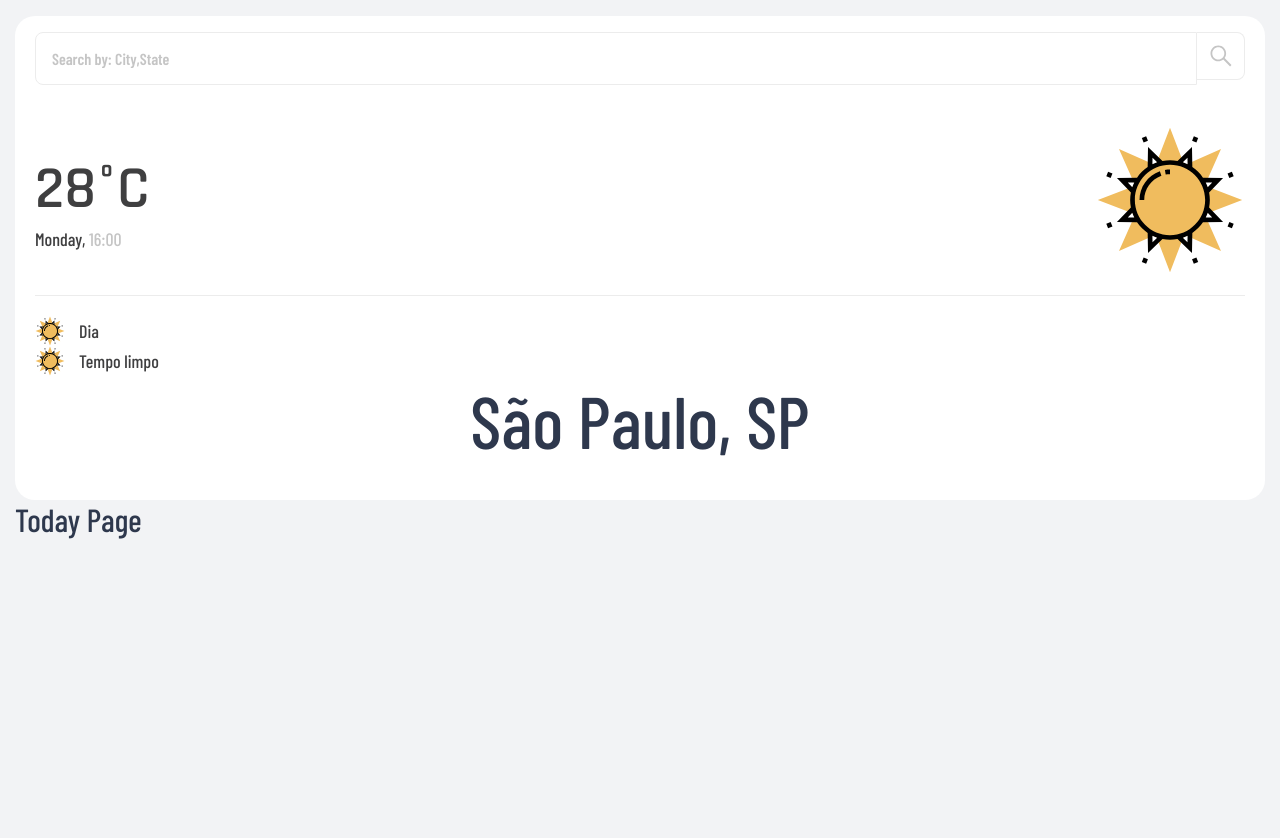
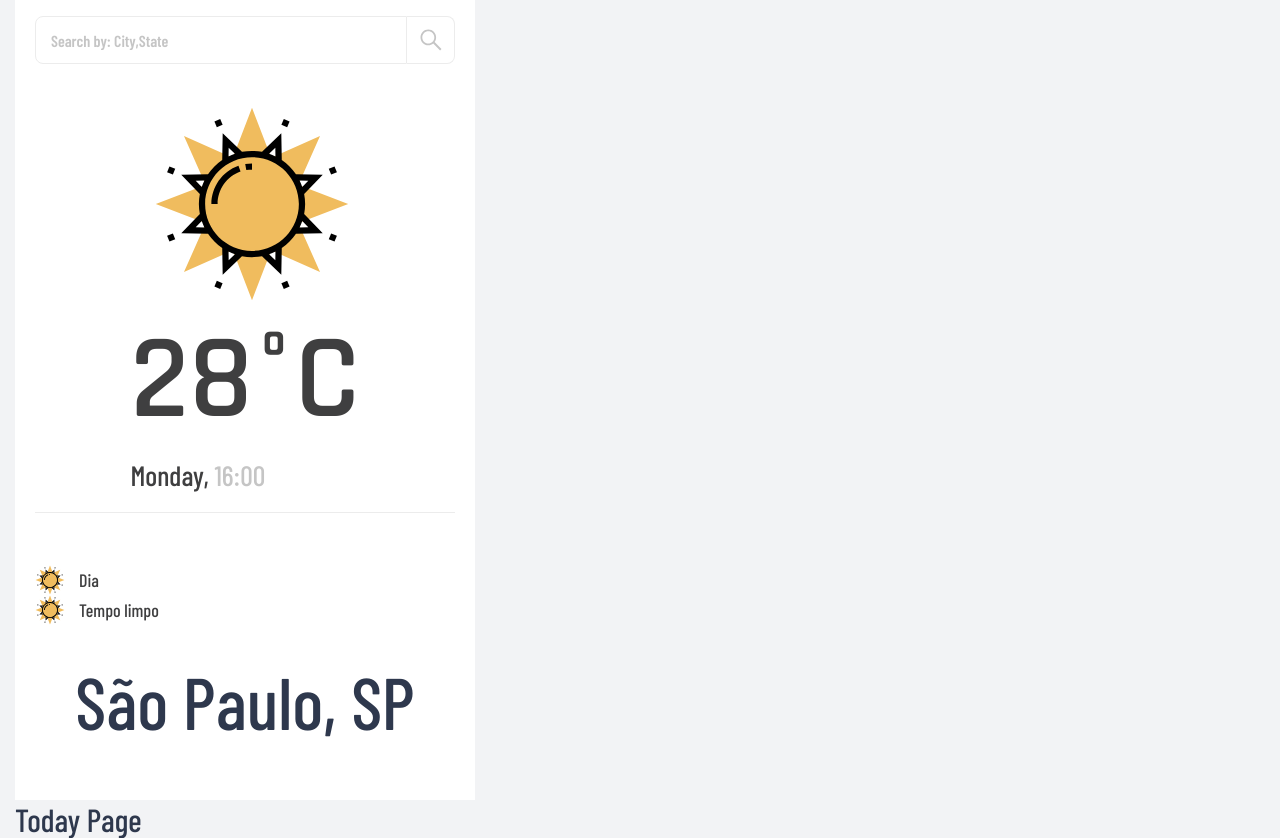
Before and after one commit to dfsilvadev/react-firebase, a React (Create React App) app: page / in a window 1280 px wide. Before the commit the page ends 800 px from the top, so only its background shows below. Built offline with nearby package versions, Linux system fonts and the light colour scheme; a web font is replaced by a local one.

Commit message:
feat: ajustando o responsivo do component

```diff
--- a/src/components/WeatherResume/styles.js
+++ b/src/components/WeatherResume/styles.js
@@ -16,7 +16,7 @@ export const WatherResumeContent = styled.aside`
       flex: 1;
       border: 1px solid var(--gray-line);
       border-radius: 0.5rem 0 0 0.5rem;
-      padding: 1rem;
+      padding: 13px 15px;
       font-size: 1rem;
       &::placeholder {
         color: var(--text-highlight);
@@ -37,7 +37,6 @@ export const WatherResumeContent = styled.aside`
       justify-content: center;
     }
   }
-
   .data-temp {
     display: flex;
     align-items: center;
@@ -82,4 +81,50 @@ export const WatherResumeContent = styled.aside`
       font-size: 4.5625rem;
     }
   }
+
+  @media (min-width: 768px) {
+    .data-temp {
+      justify-content: flex-end;
+      img {
+        margin-left: 0.875rem;
+      }
+      .temperature {
+        strong {
+          font-size: 7.5rem;
+        }
+        p {
+          font-size: 1.75rem;
+        }
+      }
+    }
+  }
+
+  @media (min-width: 1200px) {
+    max-width: 460px;
+    height: 100vh;
+    margin-top: 0;
+    border-radius: 0;
+
+    .data-temp {
+      flex-direction: column;
+      img {
+        width: 200px;
+      }
+      .temperature {
+        strong {
+          font-size: 7.5rem;
+        }
+        p {
+          font-size: 1.75rem;
+        }
+      }
+    }
+    .data-city {
+      display: flex;
+      flex-direction: column;
+      .currently {
+        padding: 2rem 0;
+      }
+    }
+  }
 `;
```
